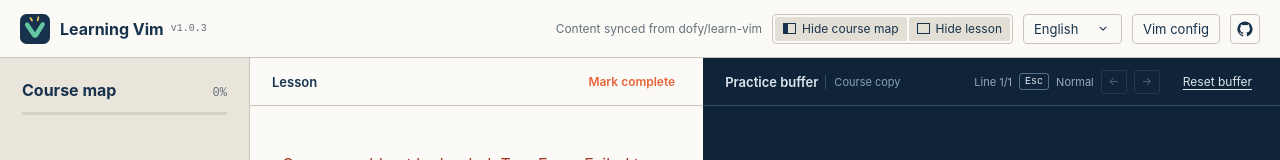
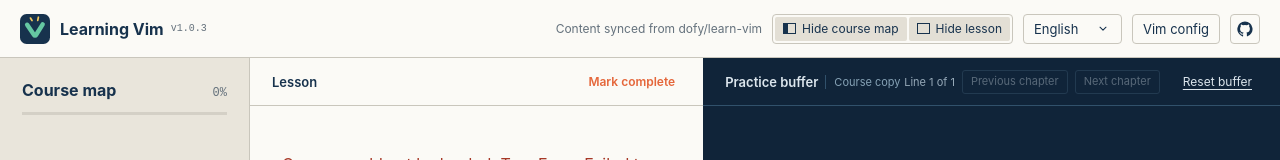
Before and after one commit to dofy/learning-vim, a Vue app: page / in a window 1280 px wide. Shown: the top 160 px of the page. Built offline with nearby package versions, Linux system fonts and the light colour scheme.

Commit message:
Improve chapter navigation and course-file opening

```diff
--- a/src/App.vue
+++ b/src/App.vue
@@ -14,8 +14,8 @@
     source: 'Content synced from dofy/learn-vim', loading: 'Loading course…', update: 'A new version is ready.',
     reload: 'Reload', readMode: 'Read', editMode: 'Edit', error: 'Course could not be loaded.',
     showNav: 'Show course map', hideNav: 'Hide course map', showLesson: 'Show lesson', hideLesson: 'Hide lesson',
-    contentBy: 'Course content', previous: 'Previous lesson', next: 'Next lesson',
-    original: 'Course copy', modified: 'Saved locally', line: 'Line', learningData: 'Learning data',
+    contentBy: 'Course content', previous: 'Previous chapter', next: 'Next chapter',
+    original: 'Course copy', modified: 'Saved locally', learningData: 'Learning data',
     dataHelp: 'Move progress and preferences between browsers without an account.',
     exportData: 'Export data', importData: 'Import data', invalidBackup: 'This backup could not be imported.',
   },
@@ -26,8 +26,8 @@
     source: '课程同步自 dofy/learn-vim', loading: '正在装载课程…', update: '新版本已准备好。',
     reload: '重新载入', readMode: '阅读', editMode: '编辑', error: '课程加载失败。',
     showNav: '显示导航', hideNav: '隐藏导航', showLesson: '显示正文', hideLesson: '隐藏正文',
-    contentBy: '课程内容', previous: '上一课', next: '下一课',
-    original: '课程原稿', modified: '已保存到本机', line: '行', learningData: '学习数据',
+    contentBy: '课程内容', previous: '上一章', next: '下一章',
+    original: '课程原稿', modified: '已保存到本机', learningData: '学习数据',
     dataHelp: '无需账号，在不同浏览器之间迁移进度和偏好设置。',
     exportData: '导出数据', importData: '导入数据', invalidBackup: '无法导入这份备份。',
   },
@@ -38,8 +38,8 @@
     source: 'dofy/learn-vim から同期', loading: 'コースを読み込み中…', update: '新しい版があります。',
     reload: '再読み込み', readMode: '読む', editMode: '編集', error: 'コースを読み込めません。',
     showNav: 'ナビを表示', hideNav: 'ナビを隠す', showLesson: '本文を表示', hideLesson: '本文を隠す',
-    contentBy: 'コース内容', previous: '前のレッスン', next: '次のレッスン',
-    original: '教材の原文', modified: '端末に保存済み', line: '行', learningData: '学習データ',
+    contentBy: 'コース内容', previous: '前の章', next: '次の章',
+    original: '教材の原文', modified: '端末に保存済み', learningData: '学習データ',
     dataHelp: 'アカウントなしで進捗と設定を別のブラウザへ移行できます。',
     exportData: 'データを書き出す', importData: 'データを読み込む', invalidBackup: 'バックアップを読み込めません。',
   },
@@ -100,6 +100,12 @@
   if (!lessons.value.length) return 0
   const count = lessons.value.filter((lesson) => completed.value[lesson.id]).length
   return Math.round((count / lessons.value.length) * 100)
+})
+const editorPosition = computed(() => {
+  const { cursorLine, totalLines } = editorStatus.value
+  if (locale.value === 'zh-CN') return `第 ${cursorLine} 行 / 共 ${totalLines} 行`
+  if (locale.value === 'ja') return `${cursorLine} / ${totalLines} 行目`
+  return `Line ${cursorLine} of ${totalLines}`
 })
 
 function storageKey(kind: string) {
@@ -480,8 +486,7 @@
               </span>
             </div>
             <div class="practice-actions">
-              <span>{{ t.line }} {{ editorStatus.cursorLine }}/{{ editorStatus.totalLines }}</span>
-              <kbd>Esc</kbd><span> Normal</span>
+              <span>{{ editorPosition }}</span>
               <button
                 class="lesson-step"
                 type="button"
@@ -489,7 +494,7 @@
                 :aria-label="t.previous"
                 :title="t.previous"
                 @click="navigateLesson(-1)"
-              >←</button>
+              >{{ t.previous }}</button>
               <button
                 class="lesson-step"
                 type="button"
@@ -497,7 +502,7 @@
                 :aria-label="t.next"
                 :title="t.next"
                 @click="navigateLesson(1)"
-              >→</button>
+              >{{ t.next }}</button>
               <button class="reset-button" type="button" @click="resetBuffer">{{ t.reset }}</button>
             </div>
           </div>
@@ -507,6 +512,7 @@
             :source-value="source"
             :preferences="preferences"
             :mappings="mappings"
+            @open-lesson="chooseLesson"
             @preferences-change="preferences = $event"
             @status="editorStatus = $event"
           />
--- a/src/components/VimEditor.vue
+++ b/src/components/VimEditor.vue
@@ -22,6 +22,7 @@
 const emit = defineEmits<{
   'update:modelValue': [value: string]
   'preferences-change': [value: VimPreferences]
+  'open-lesson': [lessonId: string]
   status: [value: EditorStatus]
 }>()
 
@@ -219,7 +220,11 @@
   })
 
   const cm = getCM(editor)
-  editorController = { preferences: runtimePreferences, update: updateRuntimePreferences }
+  editorController = {
+    preferences: runtimePreferences,
+    update: updateRuntimePreferences,
+    openLesson: (lessonId) => emit('open-lesson', lessonId),
+  }
   viewControllers.set(editor, editorController)
   if (cm) attachVimOptionController(cm, editorController)
   editor.dom.classList.toggle('vim-no-hlsearch', !runtimePreferences.highlightSearch)
--- /dev/null
+++ b/src/courseFile.ts
@@ -0,0 +1,9 @@
+const courseFilePattern = /\b(chapter\d{2})\.md\b/g
+
+export function courseLessonAtCursor(line: string, column: number) {
+  for (const match of line.matchAll(courseFilePattern)) {
+    const start = match.index
+    const end = start + match[0].length
+    if (column >= start && column < end) return match[1]
+  }
+}
--- a/src/styles.css
+++ b/src/styles.css
@@ -126,12 +126,11 @@
 .buffer-state { padding-left: 8px; border-left: 1px solid #31516b; color: #86a2b5; }
 .buffer-state.modified { color: #83c5bd; }
 .practice-actions { white-space: nowrap; }
-kbd { padding: 2px 5px; border: 1px solid #557087; border-radius: 3px; color: #dce6ed; font: 500 10px 'IBM Plex Mono', monospace; }
 .complete-button, .reset-button { border: 0; background: transparent; font-size: 12px; }
 .complete-button { color: var(--orange); }
 .complete-button.completed { color: #518c86; }
 .reset-button { margin-left: 10px; color: #dce6ed; text-decoration: underline; text-underline-offset: 3px; }
-.lesson-step { width: 26px; height: 24px; border: 1px solid #45647c; border-radius: 3px; color: #dce6ed; background: transparent; line-height: 1; }
+.lesson-step { height: 24px; padding: 0 8px; border: 1px solid #45647c; border-radius: 3px; color: #dce6ed; background: transparent; font-size: 11px; line-height: 1; }
 .lesson-step:hover:not(:disabled) { border-color: #8fb9b5; background: rgba(115, 166, 162, 0.12); }
 .lesson-step:disabled { cursor: not-allowed; opacity: 0.35; }
 .lesson-copy { max-width: 760px; padding: 28px clamp(24px, 4vw, 54px) 80px; color: #233b4f; font-size: 15px; line-height: 1.8; }
--- a/src/vimBridge.ts
+++ b/src/vimBridge.ts
@@ -1,10 +1,12 @@
 import { CodeMirror, Vim, type CodeMirrorV } from '@replit/codemirror-vim'
+import { courseLessonAtCursor } from './courseFile'
 import type { VimPreferences } from './types'
 import { defaultPreferences } from './vimrc'
 
 export interface VimOptionController {
   preferences: VimPreferences
   update: (patch: Partial<VimPreferences>) => void
+  openLesson?: (lessonId: string) => void
 }
 
 const controllers = new WeakMap<object, VimOptionController>()
@@ -61,6 +63,13 @@
   defineNumberOption('softtabstop', 'softTabSize', ['sts'], 0)
   defineNumberOption('shiftwidth', 'shiftWidth', ['sw'])
 
+  Vim.defineAction('openCourseFile', (cm) => {
+    const cursor = cm.getCursor()
+    const lessonId = courseLessonAtCursor(cm.getLine(cursor.line), cursor.ch)
+    if (lessonId) controllerFor(cm)?.openLesson?.(lessonId)
+  })
+  Vim.mapCommand('gf', 'action', 'openCourseFile', {}, {})
+
   Vim.defineEx('syntax', 'sy', (cm, params) => {
     updateExBoolean(cm, params.argString.trim(), 'syntaxHighlighting')
   })
```
Also changed, not shown: 1 other file (tests, documents, lock files or other folders).
